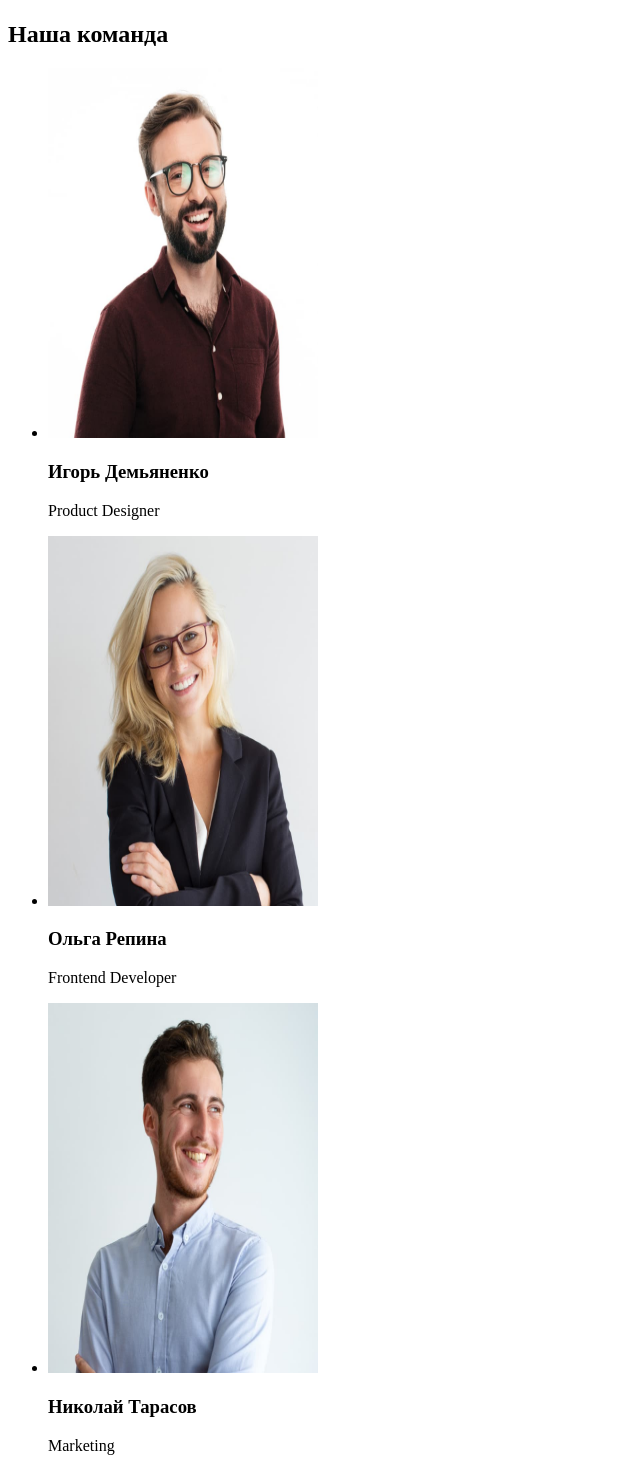
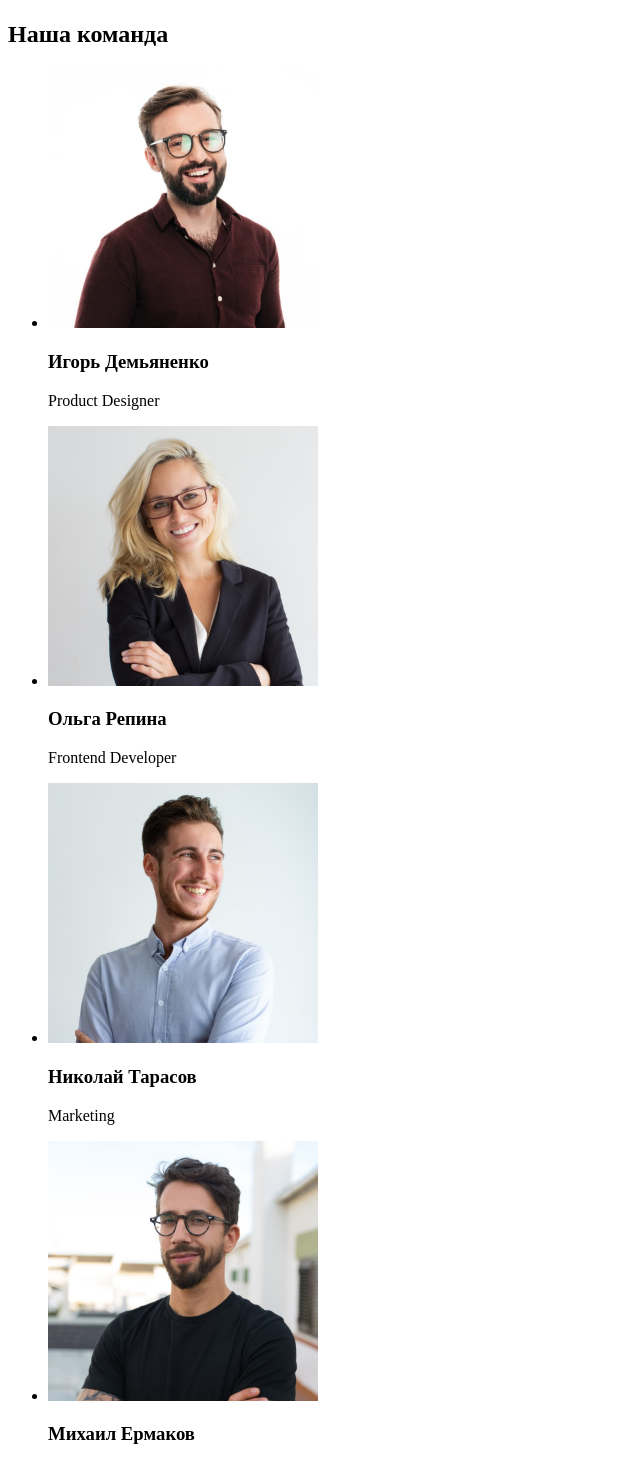
Before and after one commit to TanyaP2022/goit-markup-hw-01, a plain HTML site: page index.html in a window 1280 px wide. Shown: the part 1556-3014 px from the top of the page, without its empty margins (0-640 px from the left). Drawn offline with Linux system fonts and the light colour scheme.

Commit message:
goiit-разметка-hw-01-3

```diff
--- a/index.html
+++ b/index.html
@@ -71,22 +71,22 @@
         <h2>Наша команда</h2>
         <ul>
          <li>
-            <img src="./images/team1.jpg" alt="фото1" width="270" height="370">
+            <img src="./images/team1.jpg" alt="фото1" width="270" height="260">
             <h3>Игорь Демьяненко</h3>
             <p lang="en">Product Designer</p>
            </li>
          <li>
-            <img src="./images/team2.jpg" alt="фото2" width="270" height="370">
+            <img src="./images/team2.jpg" alt="фото2" width="270" height="260">
             <h3>Ольга Репина</h3>
             <p lang="en">Frontend Developer</p>
          </li>
          <li>
-            <img src="./images/team3.jpg" alt="фото3" width="270" height="370">
+            <img src="./images/team3.jpg" alt="фото3" width="270" height="260">
             <h3>Николай Тарасов</h3>
             <p lang="en">Marketing</p>
          </li>
          <li>
-            <img src="./images/team4.jpg" alt="фото4" width="270" height="370">
+            <img src="./images/team4.jpg" alt="фото4" width="270" height="260">
             <h3>Михаил Ермаков</h3>
             <p lang="en">UI Designer</p>
          </li>
```
